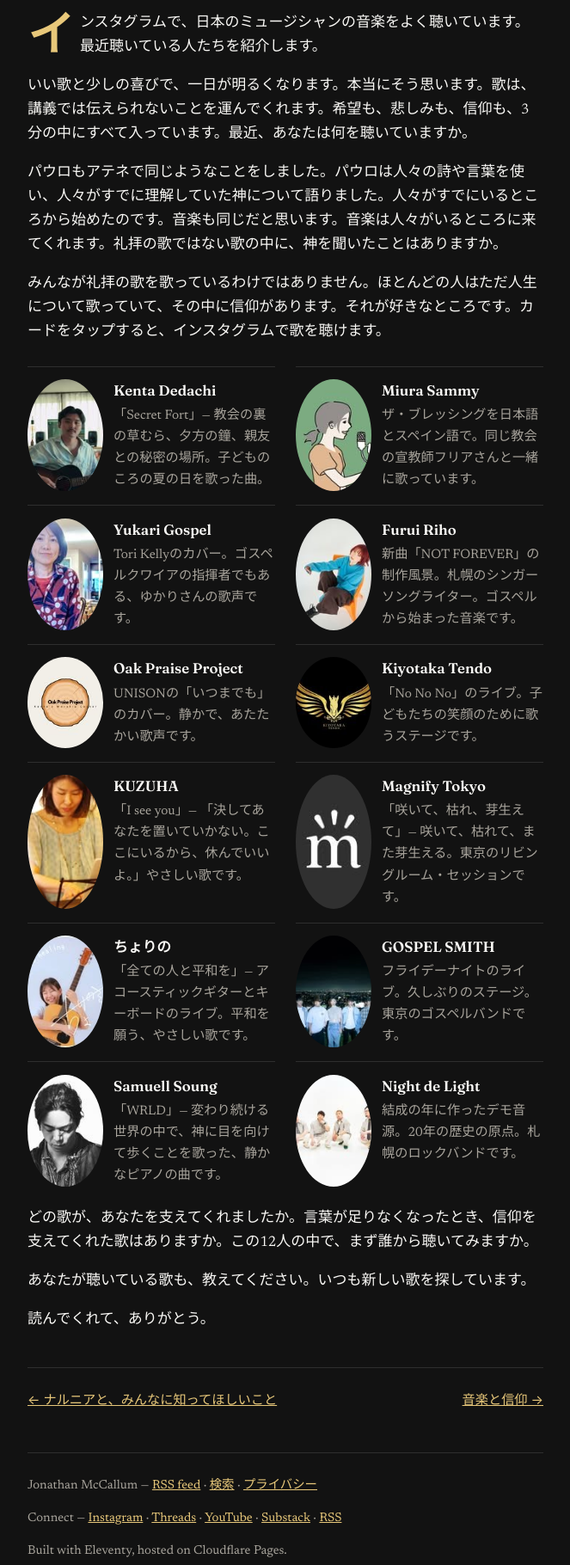
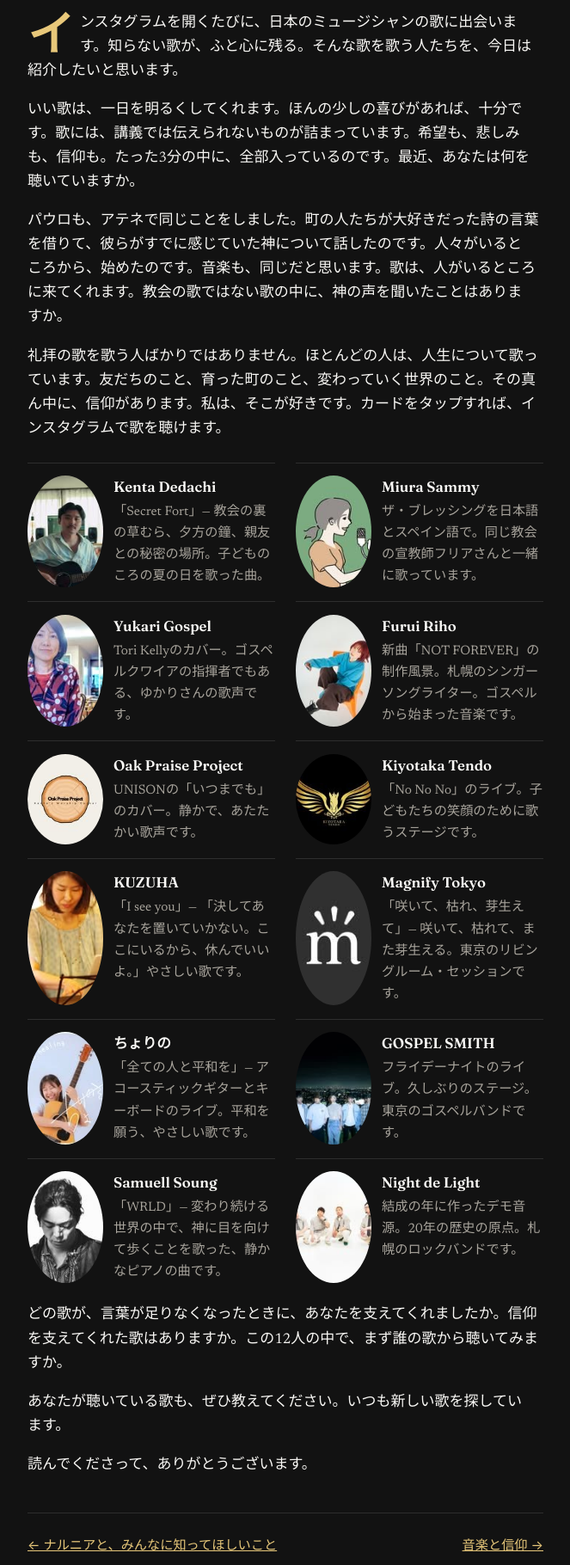
Before and after one commit to streamjonathan/jonathanmccallum-ja, an Eleventy site: page content/posts/2026-11-23-japanese-artists-music-and-faith.md in a window 1280 px wide. Shown: the part 192-2012 px from the top of the page at 86% size, without its empty margins (308-971 px from the left). Built offline with nearby package versions, Linux system fonts and the light colour scheme; Eleventy itself is replaced by a stand-in of ours; files that its build step writes are made by us from their sources.

Commit message:
Japanese artists: rewrite body in natural Japanese, carry the meaning

```diff
--- a/content/posts/2026-11-23-japanese-artists-music-and-faith.md
+++ b/content/posts/2026-11-23-japanese-artists-music-and-faith.md
@@ -6,13 +6,13 @@ draft: false
 shareImage: /images/japanese-artists/kenta_dedachi.jpg
 ---
 
-インスタグラムで、日本のミュージシャンの音楽をよく聴いています。最近聴いている人たちを紹介します。
+インスタグラムを開くたびに、日本のミュージシャンの歌に出会います。知らない歌が、ふと心に残る。そんな歌を歌う人たちを、今日は紹介したいと思います。
 
-いい歌と少しの喜びで、一日が明るくなります。本当にそう思います。歌は、講義では伝えられないことを運んでくれます。希望も、悲しみも、信仰も、3分の中にすべて入っています。最近、あなたは何を聴いていますか。
+いい歌は、一日を明るくしてくれます。ほんの少しの喜びがあれば、十分です。歌には、講義では伝えられないものが詰まっています。希望も、悲しみも、信仰も。たった3分の中に、全部入っているのです。最近、あなたは何を聴いていますか。
 
-パウロもアテネで同じようなことをしました。パウロは人々の詩や言葉を使い、人々がすでに理解していた神について語りました。人々がすでにいるところから始めたのです。音楽も同じだと思います。音楽は人々がいるところに来てくれます。礼拝の歌ではない歌の中に、神を聞いたことはありますか。
+パウロも、アテネで同じことをしました。町の人たちが大好きだった詩の言葉を借りて、彼らがすでに感じていた神について話したのです。人々がいるところから、始めたのです。音楽も、同じだと思います。歌は、人がいるところに来てくれます。教会の歌ではない歌の中に、神の声を聞いたことはありますか。
 
-みんなが礼拝の歌を歌っているわけではありません。ほとんどの人はただ人生について歌っていて、その中に信仰があります。それが好きなところです。カードをタップすると、インスタグラムで歌を聴けます。
+礼拝の歌を歌う人ばかりではありません。ほとんどの人は、人生について歌っています。友だちのこと、育った町のこと、変わっていく世界のこと。その真ん中に、信仰があります。私は、そこが好きです。カードをタップすれば、インスタグラムで歌を聴けます。
 
 <div class="ig-grid">
 <a class="ig-card" href="https://www.instagram.com/reel/Df1qtokoyBh/" target="_blank" rel="noopener">
@@ -77,8 +77,8 @@ shareImage: /images/japanese-artists/kenta_dedachi.jpg
 </a>
 </div>
 
-どの歌が、あなたを支えてくれましたか。言葉が足りなくなったとき、信仰を支えてくれた歌はありますか。この12人の中で、まず誰から聴いてみますか。
+どの歌が、言葉が足りなくなったときに、あなたを支えてくれましたか。信仰を支えてくれた歌はありますか。この12人の中で、まず誰の歌から聴いてみますか。
 
-あなたが聴いている歌も、教えてください。いつも新しい歌を探しています。
+あなたが聴いている歌も、ぜひ教えてください。いつも新しい歌を探しています。
 
-読んでくれて、ありがとう。
+読んでくださって、ありがとうございます。
```
